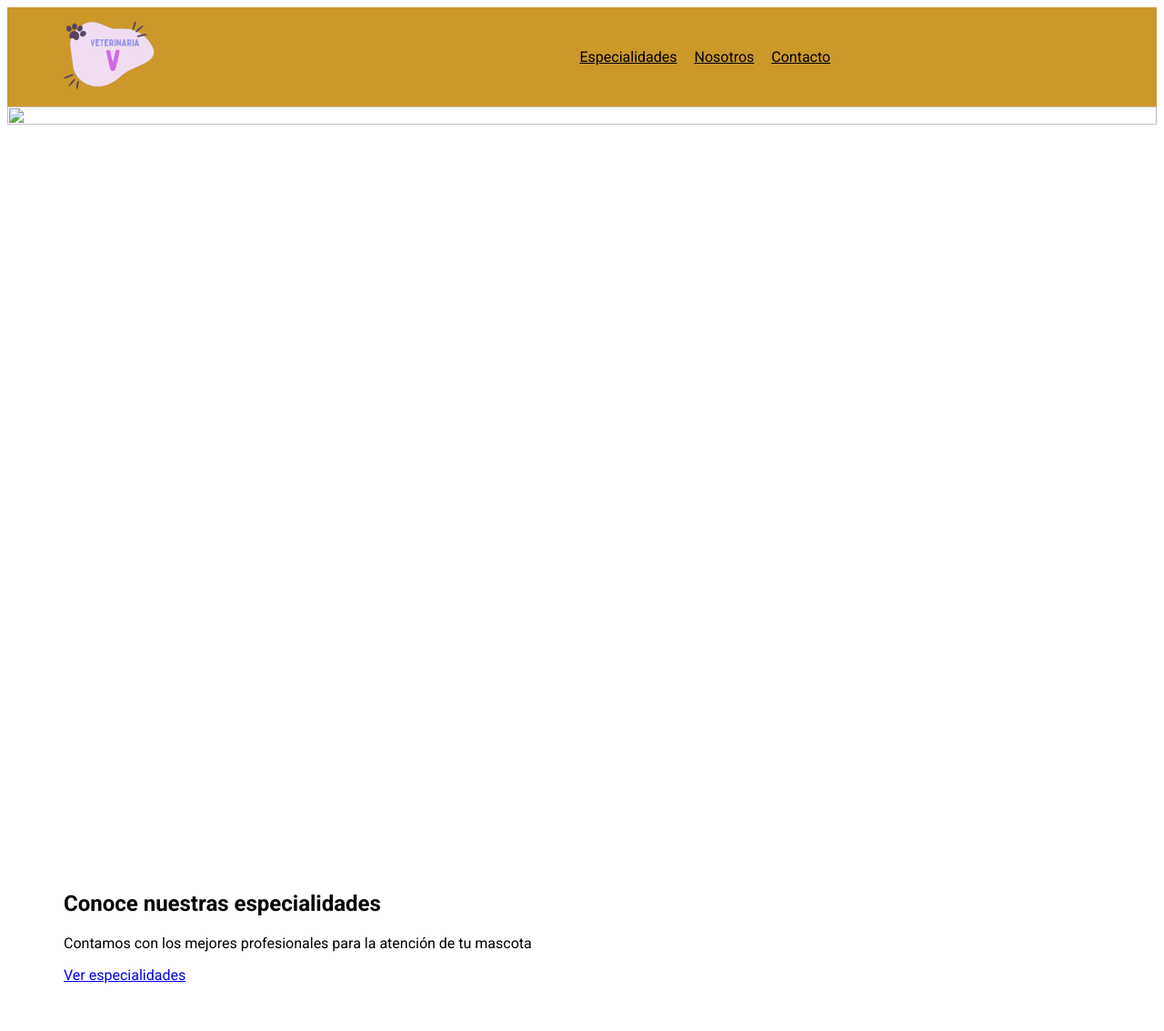
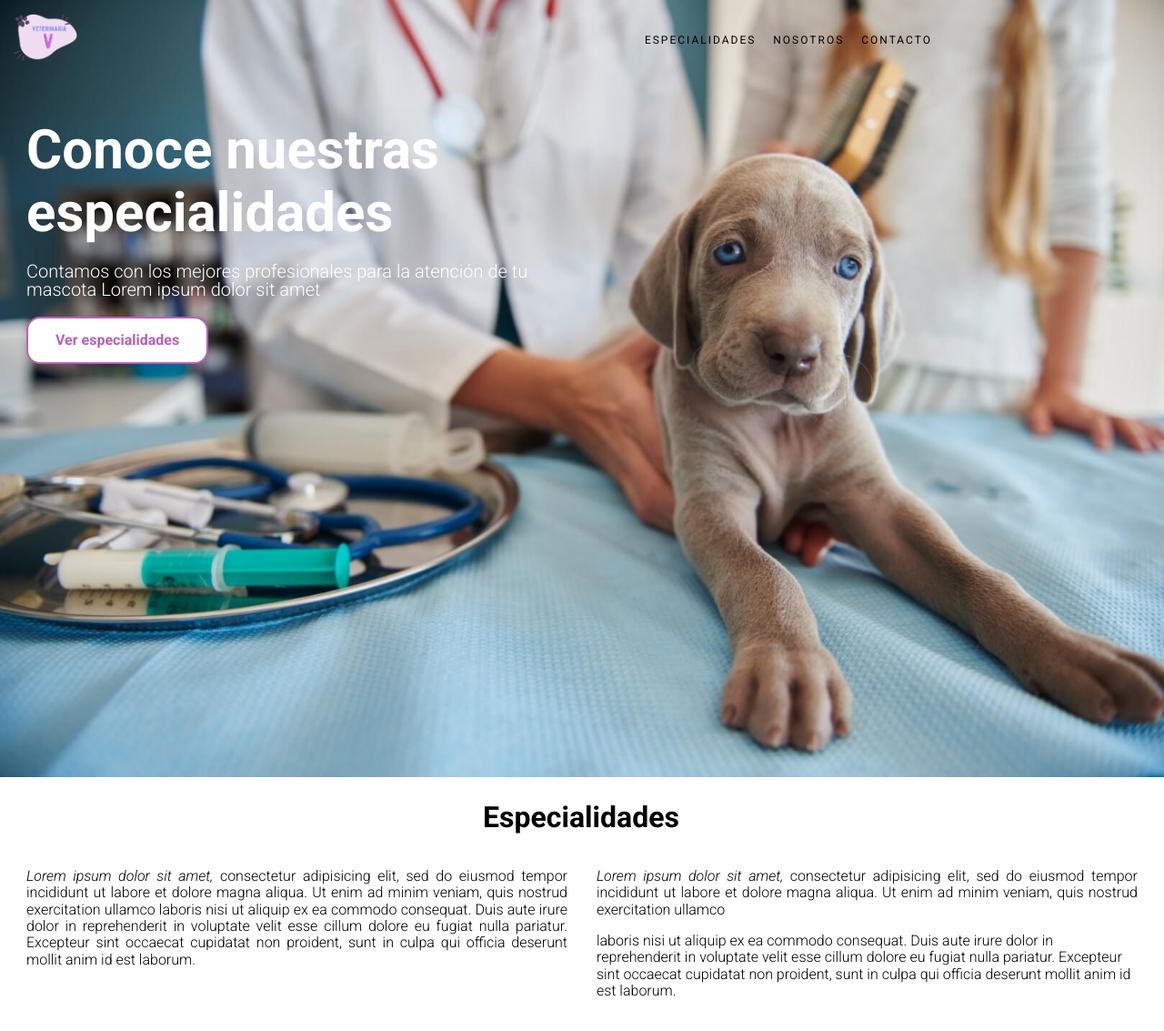
Before and after one commit to mfyamila/cursoHappy, a plain HTML site: page index.html in a window 1280 px wide. Shown: the whole page at 91% size. Before the commit the page ends 1089 px from the top, so only its background shows below. Drawn offline with Linux system fonts and the light colour scheme.

Commit message:
css3 básico

```diff
--- a/css/style.css
+++ b/css/style.css
@@ -1,18 +1,25 @@
 *
 {
 	box-sizing: border-box;
+
 
 }
 body
 {
 	font-family: 'Roboto', sans-serif;
+	font-weight: 300 ;
 	color: #000000;
 }
 .cabecera
 {
 	padding-top: 15px;
 	padding-bottom: 15px;
-	background-color: #cc982a;
+	/*background-color: rgb(204, 152, 42);  cabecera de color*/
+	position: fixed;
+	top: 0;
+	left: 0;
+	width: 100%;
+	z-index: 999;
 
 }
 .cabecera .link-logo
@@ -22,7 +29,7 @@ body
 }
 .cabecera .link-logo .logo
 {
-	width: 100px;
+	width: 70px;
 	height: auto;
 }
 
@@ -30,27 +37,146 @@ body
 {
 	display: inline-block;
 	vertical-align: middle ;
-	margin-left: 40%;
+	margin-left: 49%;
 }
 .cabecera .menu a
 {
 	margin-left: 7.5px;
 	margin-right: 7.5px;
-	color: #000000;
+	color: rgba(0, 0, 0,1);
+	font-size: 12px;
+	font-weight: 400 ;
+	text-transform: uppercase;
+	text-decoration: none;
+	letter-spacing: 2px;
+	word-spacing: 5px;
 }
 a
 {
 	display: inline-block;
 }
+section
+{
+	position: relative;
+}
 .container
 {
-	width: 1170px;
+	width: 1920;
 	padding: 0 15px;
 	margin: 0 auto;
+}
+/*.container-full
+{
+	width: 100%;
+	padding: 0 15px;
+}*//*
+.fila
+{
+	margin-left: -15px;
+	margin-right: -15px;
+}*/
+.columna
+{
+	padding-left: 15px;
+	padding-right: 15px;
+	display: inline-block;
+	margin-left: -1px;
+	margin-right: -1px;
+	vertical-align: top;
+}
+.columna-100
+{
+	width: 100%;
+}
+.columna-50
+{
+	width: 50%;
+}
+.columna-35
+{
+	width: 35%;
+}
+.columna-33
+{
+	width: 33.33%;
+}
+.section
+{
+	padding-top: 60px;
+	padding-bottom: 60px;
+}
+.centrar-texto
+{
+	text-align: center;
+}
+.importante
+{
+	font-style: italic;
+}
+.justificar-texto
+{
+	text-align: justify;
 }
 .banner-home
 {
 	width: 100%;
 	height: auto;
-	display: block;
+
 }
+.btn
+{
+	padding: 15px 30px;
+	font-size: 16px;
+	font-weight: 600;
+	text-decoration: none;
+	text-align: center;
+	border: 2px solid #bc5ebc;
+}
+.btn.boton-color
+{
+	background-color: #fff;
+	border: 2px solid #bc5ebc;
+	color: #bc5ebc;
+	border-radius: 15px;
+}
+#banner
+{
+
+}
+#banner .container
+{
+	position: absolute;
+	top: 130px;
+	left: 0;
+	right: 0;
+}
+#banner .container h1
+{
+	font-size: 60px;
+	color: #fff;
+	margin: 0;
+}
+#banner .container p
+{
+	font-size: 20px;
+	color: #fff ;
+	line-height: 1;
+
+
+}
+#especialidad
+{/*
+	background-image: url(../img/imagen3.png);
+	background-repeat: no-repeat;
+	background-position: center center;
+	background-size: cover;
+	background-attachment: fixed;
+	*/
+
+
+
+}
+/*div
+{
+	display: flex;
+}*/
--- a/index.html
+++ b/index.html
@@ -13,7 +13,7 @@
 	<link rel="preconnect" href="https://fonts.googleapis.com">
 	<link rel="preconnect" href="https://fonts.gstatic.com" crossorigin>
 	<link href="https://fonts.googleapis.com/css2?family=Roboto:ital,wght@0,100;0,300;0,400;0,500;0,700;0,900;1,100;1,300;1,400;1,500;1,700;1,900&display=swap" rel="stylesheet">
-	<!--<link rel="stylesheet"  href="css/normalice.css"> ojo hay un error!-->
+	<link rel="stylesheet"  href="css/normalice.css">
 	<link rel="stylesheet" type="text/css" href="css/style.css">
 	<link rel="shortcut icon" type="text/css" href="img/icono1.png">
 
@@ -35,20 +35,46 @@
 	</header>
 	<main>
 		<section id="banner">
-			<img class="banner-home" src="img/imagen1.jpg" width="1280" height="853">
-		</section>
-		<section id="especialidades">
+			<img class="banner-home" src="img/imagen4.jpg" width="7195" height="4802">
 			<div class="container">
 				<div class="fila">
-					<div class="columna">
+					<div class="columna columna-50">
 					<h1>Conoce nuestras especialidades</h1>
-						<p>Contamos con los mejores profesionales para la atención de tu mascota</p>
-						<a href="#especialidades">Ver especialidades</a>
+						<p>Contamos con los mejores profesionales para la atención de tu mascota Lorem ipsum dolor sit amet</p>
+						<a href="#especialidades" class="btn boton-color">Ver especialidades</a>
 					 </div>
 				</div>
+			</div>
+		</section>
+		<section id="especialidad" class="especialidades">
+			<div class="container">
+				<div class="fila">
+					<div class="columna columna-100 centrar-texto">
+					<h1>Especialidades</h1>
+					</div>
+				</div>
+				<div class="fila">
+					<div class="columna columna-50">
+						<p class="justificar-texto"><span class="importante">Lorem ipsum dolor sit amet,</span> consectetur adipisicing elit, sed do eiusmod
+						tempor incididunt ut labore et dolore magna aliqua. Ut enim ad minim veniam,
+						quis nostrud exercitation ullamco laboris nisi ut aliquip ex ea commodo
+						consequat. Duis aute irure dolor in reprehenderit in voluptate velit esse
+						cillum dolore eu fugiat nulla pariatur. Excepteur sint occaecat cupidatat non
+						proident, sunt in culpa qui officia deserunt mollit anim id est laborum.</p>
 
+					 </div>
+					 <div class="columna columna-50">
+						<p class="justificar-texto"><span class="importante">Lorem ipsum dolor sit amet,</span> consectetur adipisicing elit, sed do eiusmod
+						tempor incididunt ut labore et dolore magna aliqua. Ut enim ad minim veniam,
+						quis nostrud exercitation ullamco </p><p> laboris nisi ut aliquip ex ea commodo
+						consequat. Duis aute irure dolor in reprehenderit in voluptate velit esse
+						cillum dolore eu fugiat nulla pariatur. Excepteur sint occaecat cupidatat non
+						proident, sunt in culpa qui officia deserunt mollit anim id est laborum.</p>
 
+					 </div>
+				</div>
 			</div>
+
 		</section>
 
 	</main>
```
Also changed, not shown: css/normalice.css (renamed from normalice.css), img/icono1.png (deleted), img/imagen2_.png (added), img/imagen3.png (added), img/imagen4.jpg (added).
